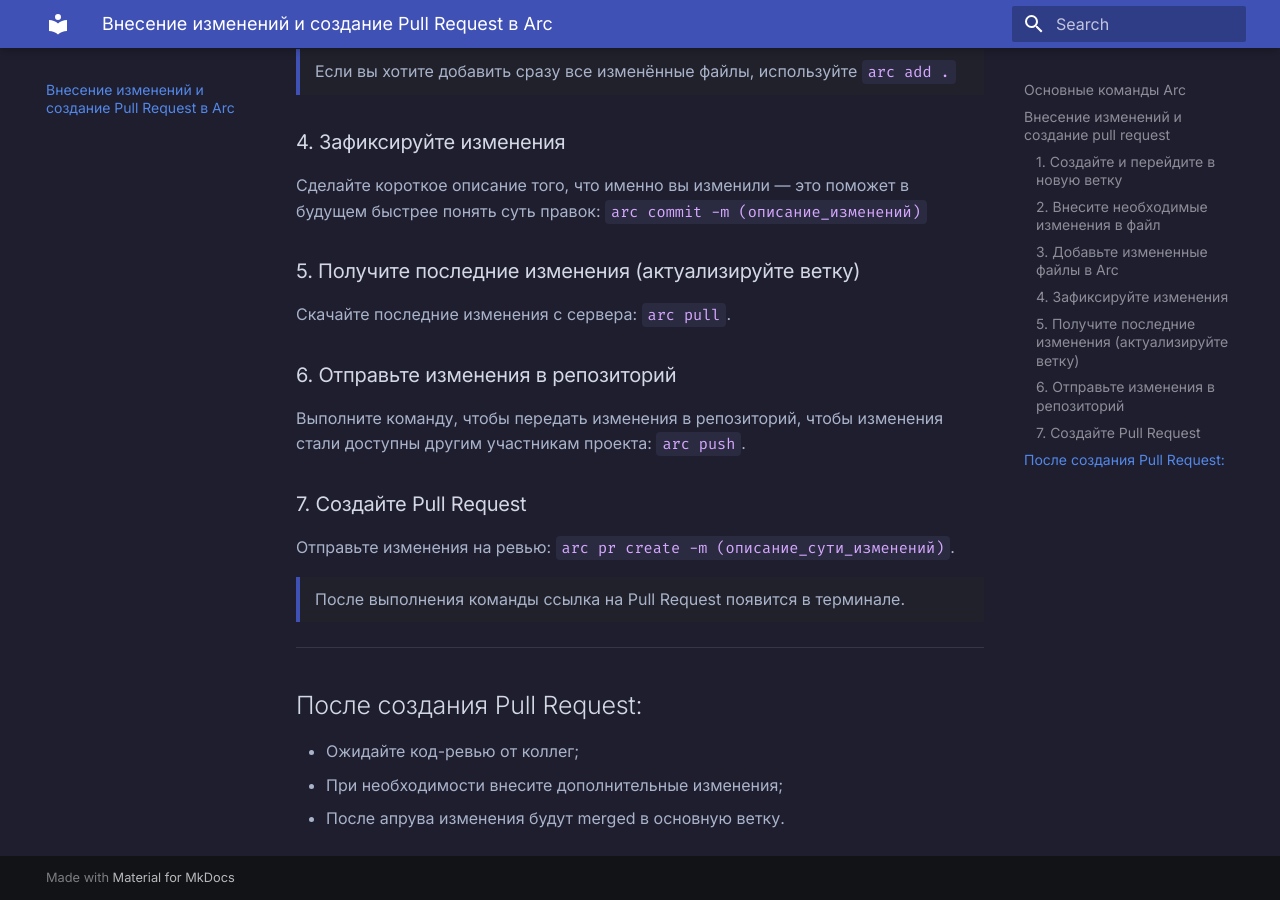
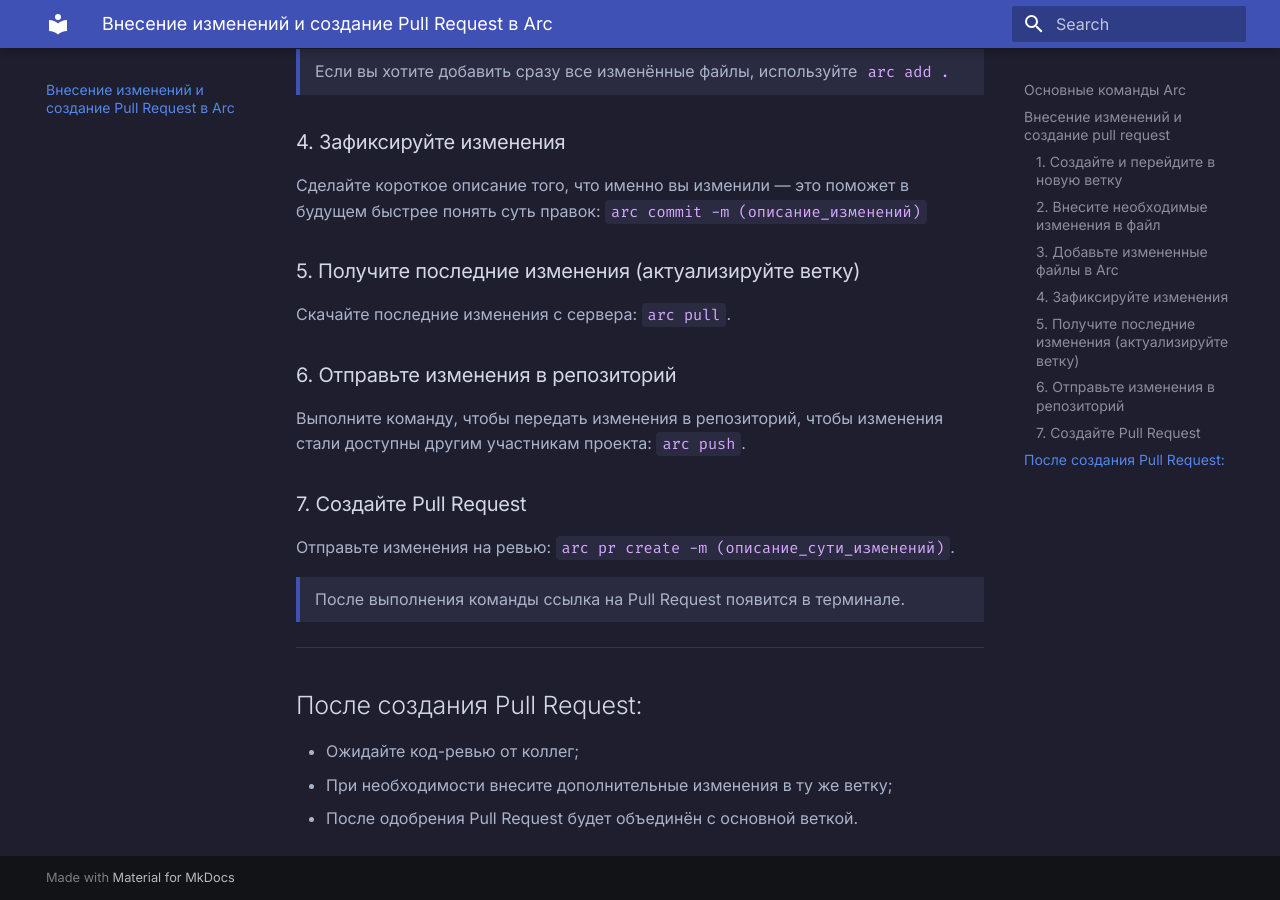
Before and after one commit to roalcrock/guide_arc, an MkDocs documentation site: the page built from docs/index.md, in a window 1280 px wide and 900 px high, scrolled down 1305 px. Built offline with MkDocs 1.6.1 and Material for MkDocs 9.7.7, drawn with Linux system fonts in a browser that asks for light colours.

Commit message:
поправила css #2

```diff
--- a/docs/index.md
+++ b/docs/index.md
@@ -18,7 +18,7 @@ Git — система контроля версий, которая помог
 | `arc pull`       | `git pull`    | Скачивание изменений с сервера  |
 | `arc push`       | `git push`    | Отправка изменений на сервер  |
 
-<div style="border-left: 4px solid #4051B5; background-color:rgb(32, 33, 43); padding: 10px 15px; margin-top: 1em; margin-bottom: 1em; border-radius: 0px;">
+<div style="border-left: 4px solid #4051B5; background-color:#2a2a40; padding: 10px 15px; margin-top: 1em; margin-bottom: 1em; border-radius: 0px;">
 Исключение — <code>arc pr create</code>, так как в Git нет команды для создания pull request напрямую.
 </div>
 
@@ -37,7 +37,7 @@ Git — система контроля версий, которая помог
 ### 3. Добавьте измененные файлы в Arc
 После внесения изменений сообщите системе, какие именно файлы следует отслеживать: `arc add (путь/к/файлу)`
 
-<div style="border-left: 4px solid #4051B5; background-color:rgb(32, 33, 43); padding: 10px 15px; margin-top: 1em; margin-bottom: 1em; border-radius: 0px;">
+<div style="border-left: 4px solid #4051B5; background-color:#2a2a40; padding: 10px 15px; margin-top: 1em; margin-bottom: 1em; border-radius: 0px;">
 Если вы хотите добавить сразу все изменённые файлы, используйте <code>arc add .</code>
 </div>
 
@@ -53,8 +53,8 @@ Git — система контроля версий, которая помог
 ### 7. Создайте Pull Request
 Отправьте изменения на ревью: `arc pr create -m (описание_сути_изменений)`.
 
-<div style="border-left: 4px solid #4051B5; background-color:rgb(32, 33, 43); padding: 10px 15px; margin-top: 1em; margin-bottom: 1em; border-radius: 0px;">
-После выполнения команды ссылка на Pull Request появится в терминале.</code>
+<div style="border-left: 4px solid #4051B5; background-color:#2a2a40; padding: 10px 15px; margin-top: 1em; margin-bottom: 1em; border-radius: 0px;">
+После выполнения команды ссылка на Pull Request появится в терминале.
 </div>
 
 ---
@@ -62,5 +62,5 @@ Git — система контроля версий, которая помог
 ## После создания Pull Request:
 
 * Ожидайте код-ревью от коллег;
-* При необходимости внесите дополнительные изменения;
-* После апрува изменения будут merged в основную ветку.
+* При необходимости внесите дополнительные изменения в ту же ветку;
+* После одобрения Pull Request будет объединён с основной веткой.
--- a/docs/stylesheets/extra.css
+++ b/docs/stylesheets/extra.css
@@ -5,6 +5,7 @@
 
 .md-content {
   background-color: #1e1e2f !important;
+
 }
 
 .md-typeset code {
```
